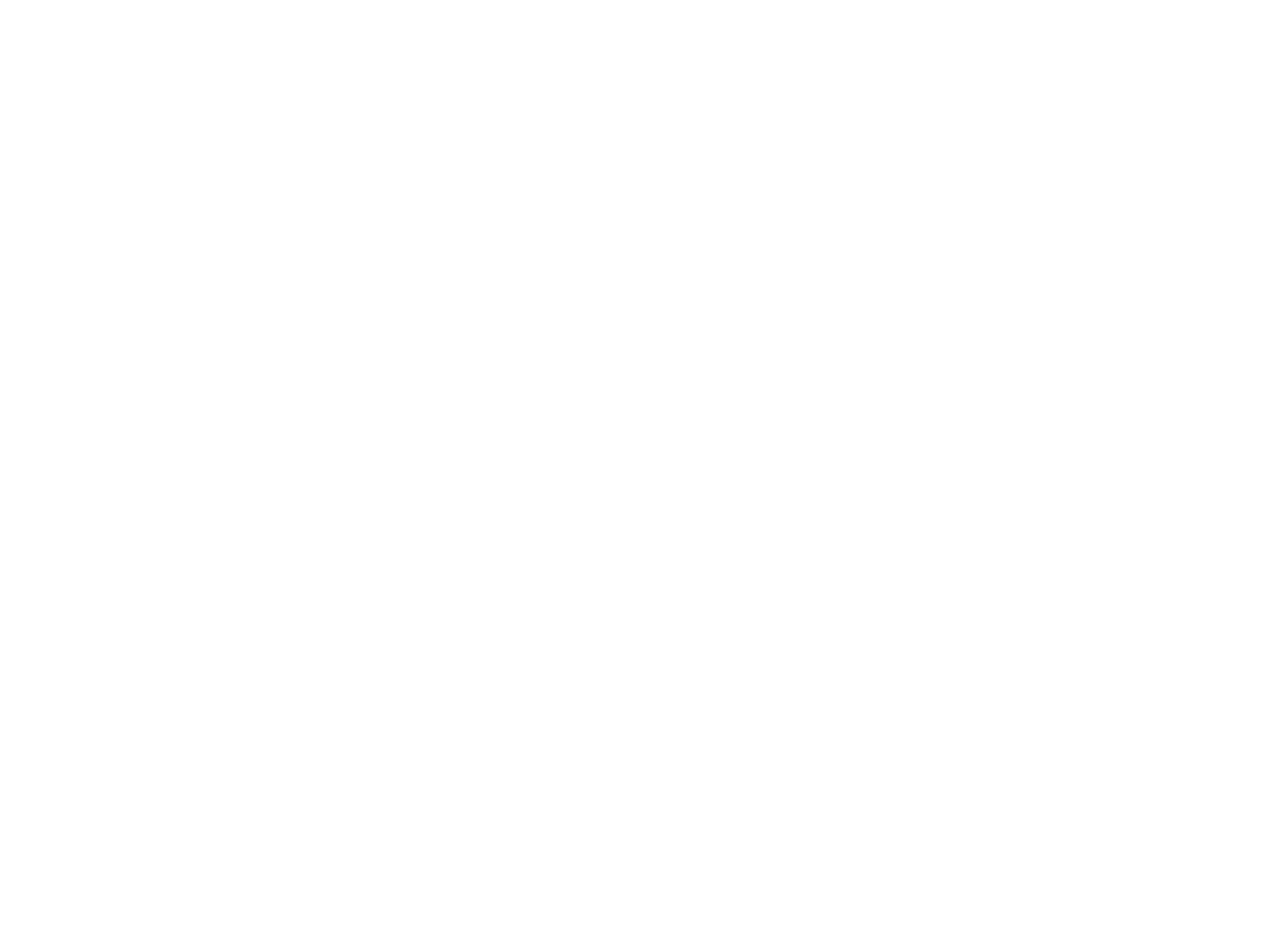
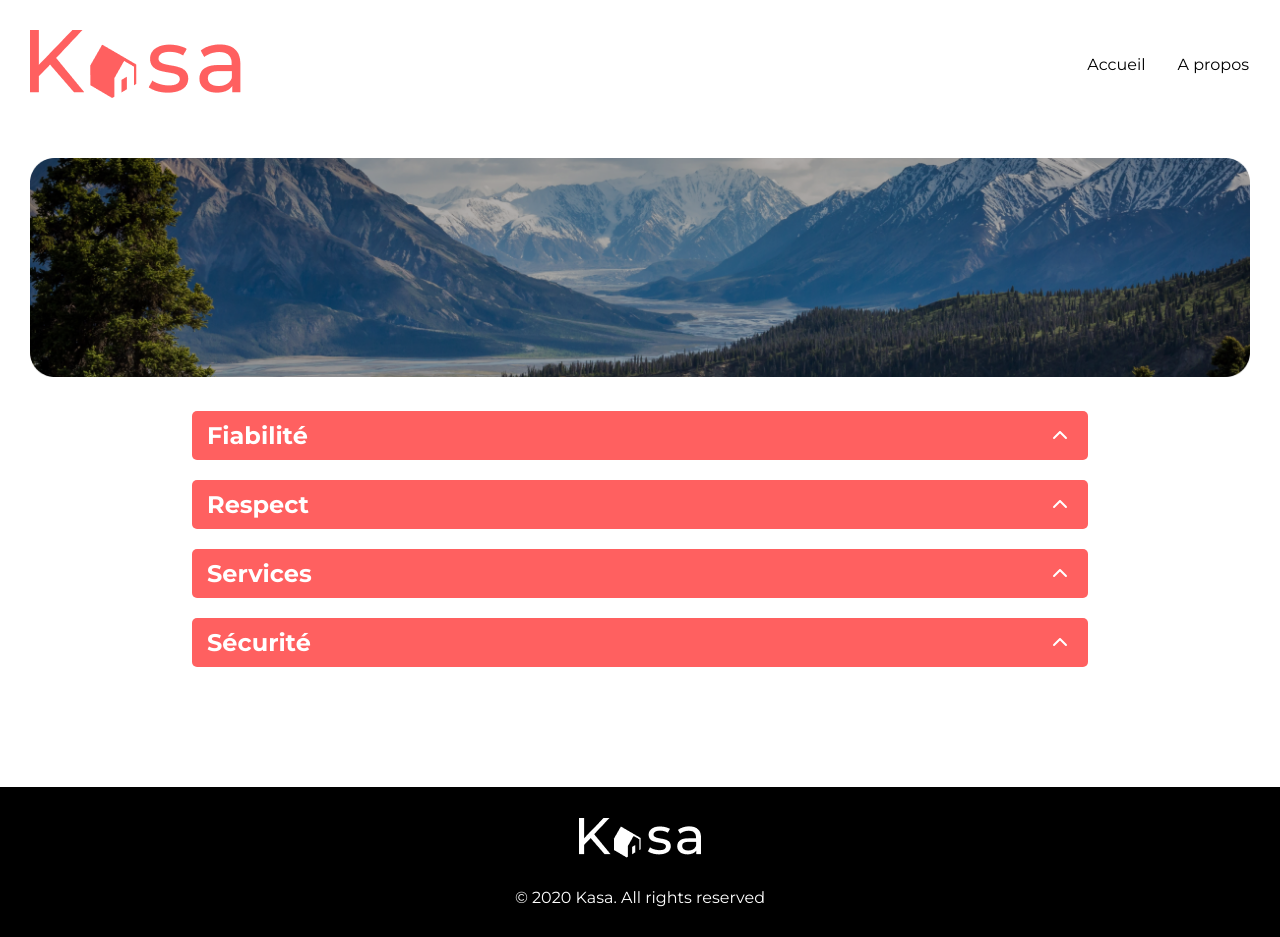
Before and after one commit to Elkes-dev/Projet-Kasa, a React (Vite) app: page /#/about in a window 1280 px wide. Before the commit this address led to /. Before the commit the page ends 800 px from the top, so only its background shows below. Built offline with nearby package versions, Linux system fonts and the light colour scheme.

Commit message:
Ajout animation sur la Collapse

```diff
--- a/src/components/Collapse/index.jsx
+++ b/src/components/Collapse/index.jsx
@@ -18,9 +18,12 @@ function Collapse({title, children, className=''}){
                     onClick={() => setOpen(!isOpen)}/>
                     </div>
                 </div>
-                    <div className= {`collapse-text ${isOpen ? "open" : ""}`}>
-                        {children}
-                    </div>
+                    <div className= {`collapse-text ${isOpen ? "open" : "close"}`}>
+
+                        <div className="collapse-inner-text">
+      {children}
+    </div>
+  </div>
 
             </div>
         </>
--- a/src/main.jsx
+++ b/src/main.jsx
@@ -5,7 +5,7 @@ import {HashRouter} from 'react-router-dom'
 
 createRoot(document.getElementById('root')).render(
   <StrictMode>
-    <HashRouter basename="/Projet-Kasa">
+    <HashRouter>
   <App />
 </HashRouter>
   </StrictMode>,
--- a/src/styles/components/_Slideshow.scss
+++ b/src/styles/components/_Slideshow.scss
@@ -8,7 +8,7 @@
 .logement-container{
     position: relative;
     max-width: 1440px;
-margin: 0 auto;
+    margin: 0 auto;
     padding: 0 30px;
     width: 100%;
     .img-logement{
--- a/src/styles/components/_collapse.scss
+++ b/src/styles/components/_collapse.scss
@@ -1,5 +1,5 @@
 @use '../abstracts/variables';
-
+/*
 .collapse-wrapper{
     flex: 1;
 }
@@ -18,24 +18,28 @@
     margin: 0 auto;
     padding: 10px 20px 10px 15px;
     position: relative;
-    margin-bottom: 20px;
+    max-height: 200px;}
     &-text{
-        margin: 5px auto;
+         margin: 0;
+        padding: 10px 15px ;
         background-color: variables.$background-gallery;
         width: 100%;
         color: variables.$body-color;
         max-height: 0;
-        opacity: 0;
-        transform: translateY(-10px);
+
+
         overflow: hidden;
-        transition: max-height 0.5s ease, opacity 0.3s ease, transform 0.8s ease;
+
     }
     &-text.open{
-        max-height: 500px;  /* assez grand pour couvrir tout ton texte */
-        opacity: 1;
-        transform: translateY(0);
+        max-height: 200px;
+        animation: slideDown 0.4s ease forwards;
+        padding-bottom: 15px;
     }
    }
+
+
+
 
    .collapse-logement-description,
    .collapse-logement-equipements{
@@ -56,4 +60,88 @@
     .arrow-icon.rotate{
     transform: translateY(-50%) rotate(-360deg);
     transition: 0.3s ease;
+}*/
+
+.collapse-wrapper {
+  flex: 1;
 }
+
+.collapse-wrapper.collapse-about {
+  margin: 0 auto;
+  width: 70%;
+}
+@media (min-width: 320px) and (max-width: 768px) {
+  .collapse-wrapper.collapse-about {
+    width: 90%;
+  }
+}
+
+/* Barre rouge fixe, sans transformation */
+.collapse {
+  background-color: variables.$error-color;
+  color: variables.$white-text;
+  border-radius: 5px;
+  margin: 0 auto;
+  margin-bottom: 5px !important;
+  padding-bottom: 2px;
+  padding: 10px 20px 10px 15px;
+  margin-bottom: 5px;
+  position: relative;
+  max-height: 200px;
+  /* plus de transform ici, donc pas de mouvement */
+  z-index: 10; /* barre au-dessus */
+}
+
+/* Texte contenu */
+.collapse-text {
+  margin: 0;
+  padding: 15px;
+  background-color: variables.$background-gallery;
+  width: 100%;
+  color: variables.$body-color;
+  max-height: 0;
+  overflow: hidden;
+
+  opacity: 0;
+  transform: translateY(-20px);
+  transition:
+    max-height 0.4s ease,
+    opacity 0.4s ease,
+    transform 0.4s ease;
+  position: relative;
+  z-index: 5; /* dessous barre */
+}
+
+.collapse-text.open {
+  max-height: 200px;
+  opacity: 1;
+  transform: translateY(0);
+  padding-bottom: 15px;
+}
+
+.collapse-text.close {
+  max-height: 0;
+  opacity: 0;
+  transform: translateY(-80px);
+  padding-bottom: 0;
+}
+
+/* Style liste */
+.equipements ul li {
+  list-style: none;
+}
+
+/* Flèche */
+.arrow-icon {
+  position: absolute;
+  cursor: pointer;
+  top: 50%;
+  right: 20px;
+  transform: translateY(-50%) rotate(0deg);
+  transition: transform 0.3s ease;
+}
+
+.arrow-icon.rotate {
+  transform: translateY(-50%) rotate(-360deg);
+  transition: transform 0.3s ease;
+}
--- a/src/styles/pages/_Logement.scss
+++ b/src/styles/pages/_Logement.scss
@@ -1,7 +1,7 @@
 @use '../abstracts/variables';
 
 .description-logement{
-     margin: 5px auto;
+        margin: 5px auto;
         background-color: variables.$background-gallery;
         width: 100%;
 }
```
